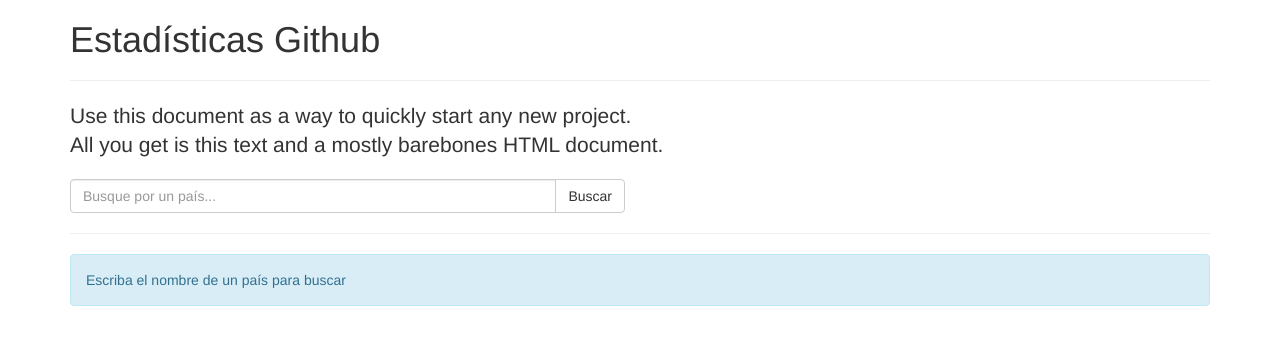
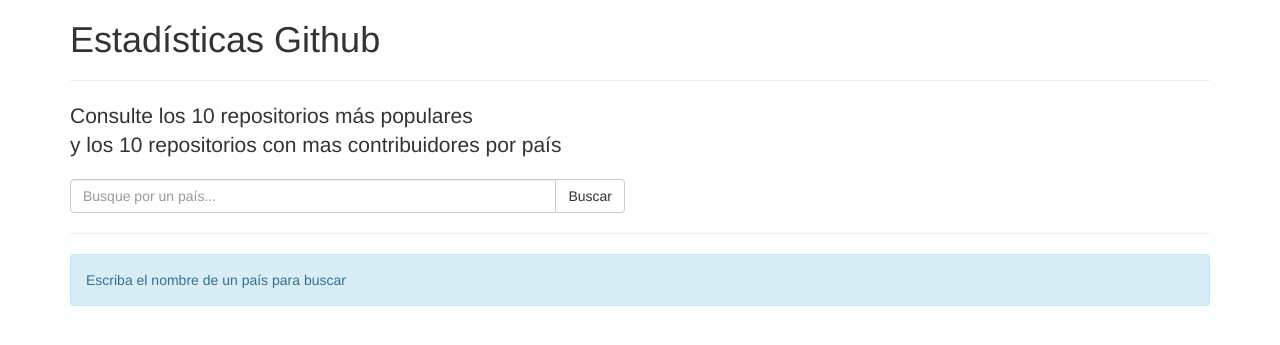
Before and after one commit to lalviarez/github-statistics, a Django app: page / in a window 1280 px wide. Shown: the top 345 px of the page. Run offline with Django 3.2, Linux system fonts and the light colour scheme; some libraries are stand-ins or nearby versions.

Commit message:
Updated info

```diff
--- a/appweb/templates/appweb/list.html
+++ b/appweb/templates/appweb/list.html
@@ -22,8 +22,7 @@
       <div>
         <h1>Estadísticas Github</h1>
         <hr />
-        <p class="lead">Use this document as a way to quickly start any new project.<br> All you get is this text and a mostly barebones HTML document.</p>
-      </div>
+        <p class="lead">Consulte los 10 repositorios más populares<br> y los 10 repositorios con mas contribuidores por país      </div>
     <form method="GET">{% csrf_token %}
         <div class="row">
             <div class="col-lg-6">
```
